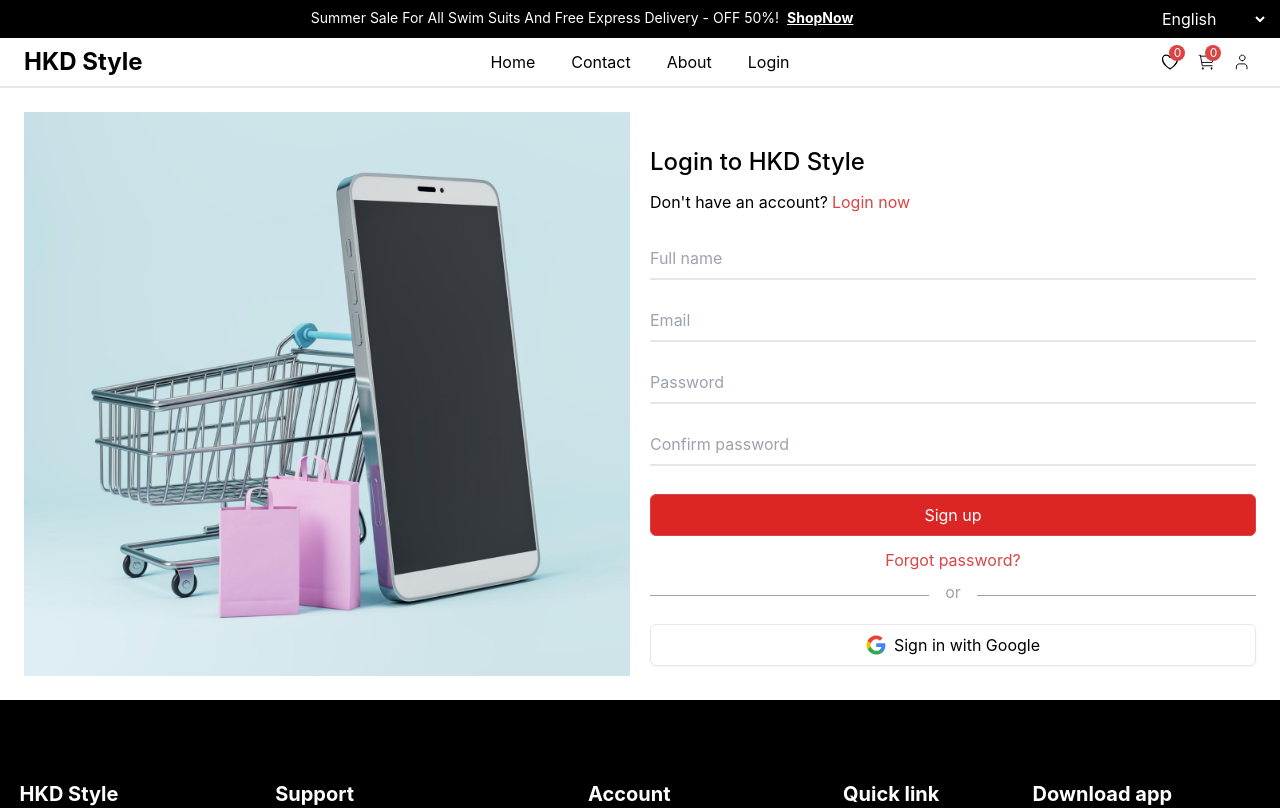
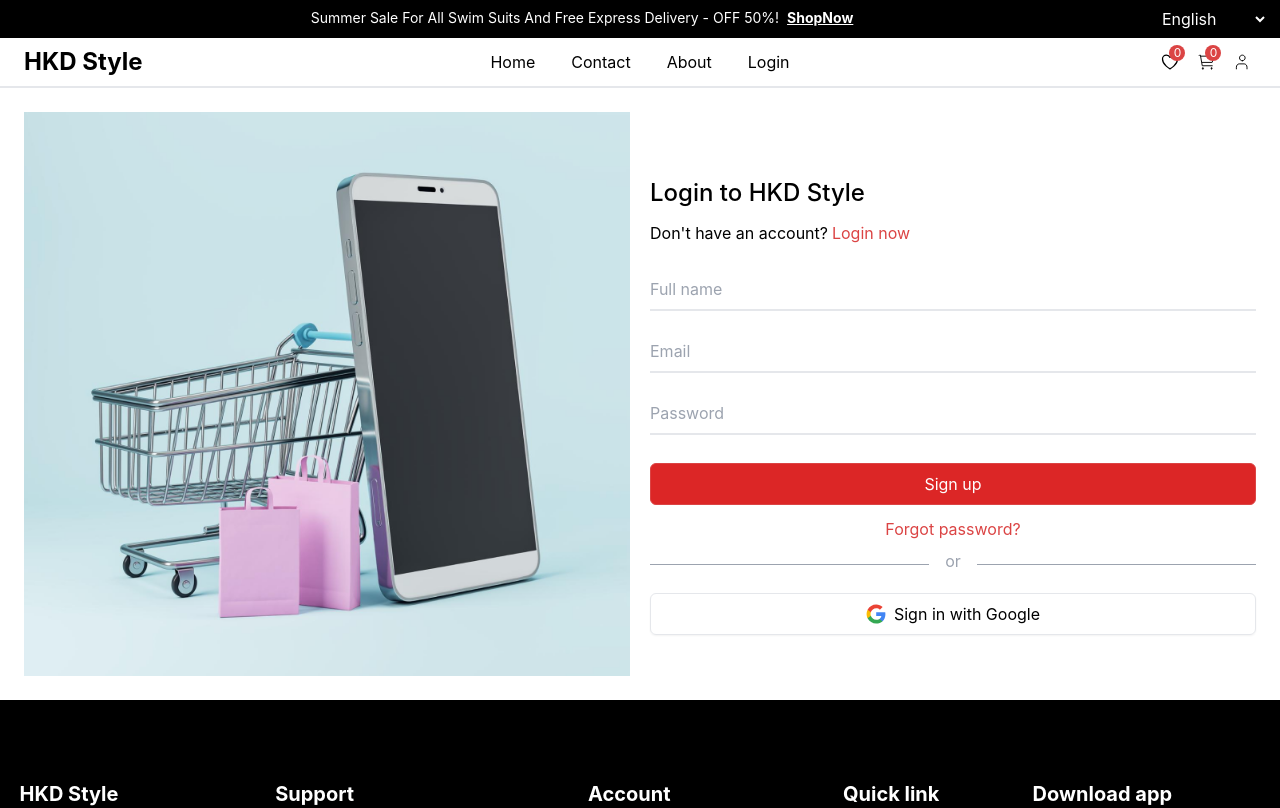
Before and after one commit to khoa2212/customer-HKD-style, a React (Vite) app in the folder e-commerce-customer/: page /sign-up in a window 1280 px wide. Shown: the top 808 px of the page. Built offline with nearby package versions, Linux system fonts and the light colour scheme.

Commit message:
refactor ui

```diff
--- a/e-commerce-customer/src/components/Icons/Icons.tsx
+++ b/e-commerce-customer/src/components/Icons/Icons.tsx
@@ -308,7 +308,7 @@
       xmlns="http://www.w3.org/2000/svg"
       className={`size-5 ${className}`}
     >
-      <g clip-path="url(#clip0_514_3078)">
+      <g clipPath="url(#clip0_514_3078)">
         <path
           d="M23.7663 12.7765C23.7663 11.9608 23.7001 11.1406 23.559 10.3381H12.2402V14.9591H18.722C18.453 16.4495 17.5888 17.7679 16.3233 18.6056V21.604H20.1903C22.4611 19.514 23.7663 16.4274 23.7663 12.7765Z"
           fill="#4285F4"
--- a/e-commerce-customer/src/pages/SignUpPage/SignUpPage.tsx
+++ b/e-commerce-customer/src/pages/SignUpPage/SignUpPage.tsx
@@ -46,13 +46,6 @@
               placeholder="Password"
             />
           </div>
-          <div className="border-b-2">
-            <input
-              type="password"
-              className="w-full outline-none border-none py-2"
-              placeholder="Confirm password"
-            />
-          </div>
           <div className="flex flex-col items-center gap-3 py-2">
             <RedButton type="submit" content="Sign up" className="w-full" />
             <NavLink
```
